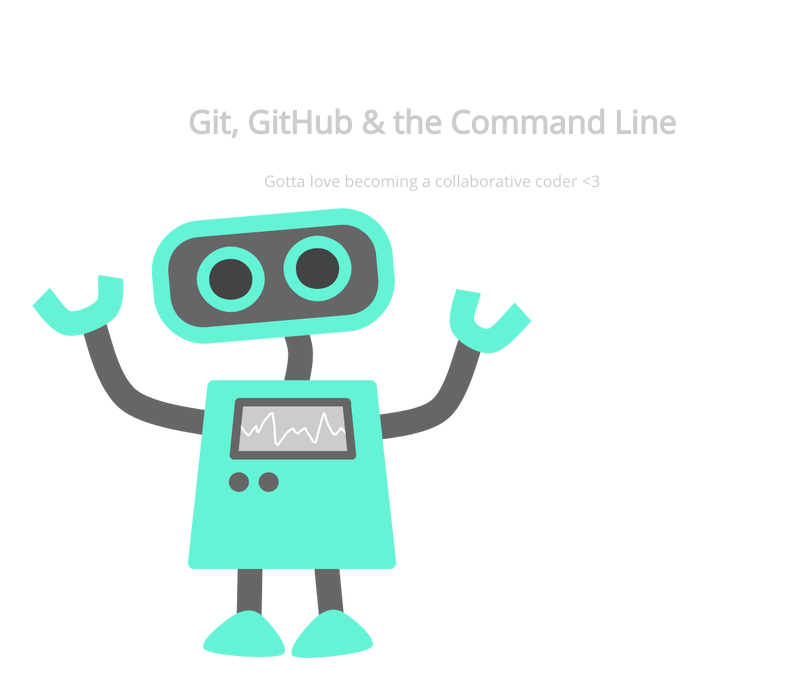
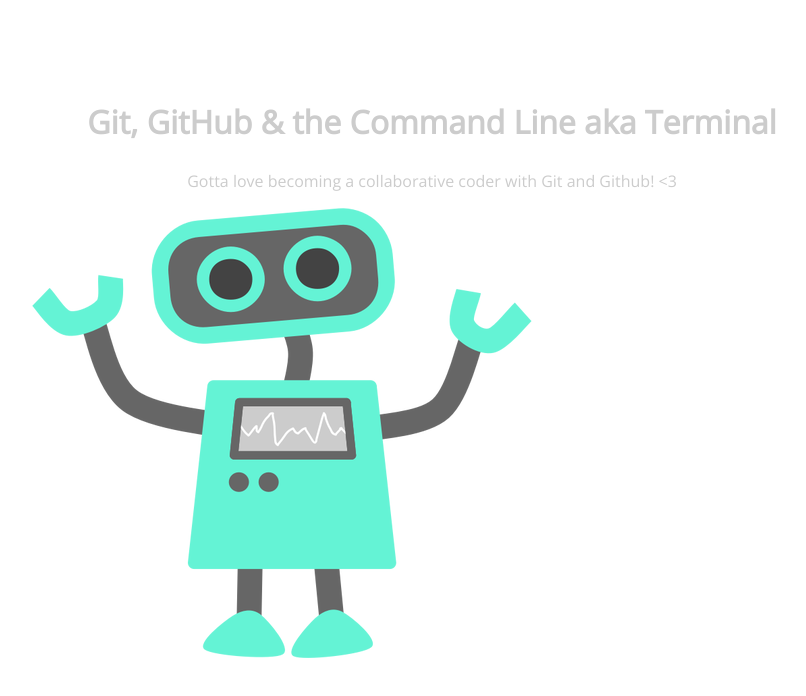
Before and after one commit to leahjs/105-project, a plain HTML site: page index.html in a window 1280 px wide. Shown: the whole page, without its empty margins (208-1014 px from the left). Drawn offline with nearby package versions, Linux system fonts and the light colour scheme.

Commit message:
added text in h1 and p tags

```diff
--- a/index.html
+++ b/index.html
@@ -8,8 +8,8 @@
 </head>
 <body>
 	<section>
-		<h1>Git, GitHub & the Command Line</h1>
-		<p>Gotta love becoming a collaborative coder <3</p>
+		<h1>Git, GitHub & the Command Line aka Terminal</h1>
+		<p>Gotta love becoming a collaborative coder with Git and Github! <3</p>
 		<img src="img/happy-blue-robot.png">
 	</section>
 </body>
```
